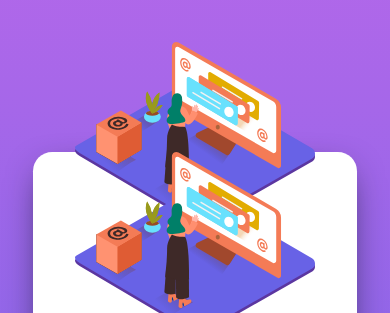
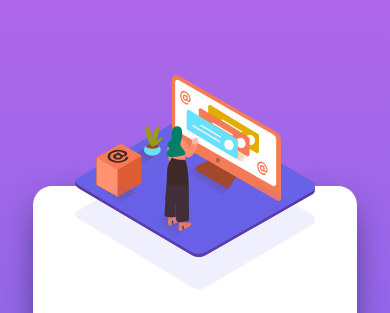
Before and after one commit to jordanheve/faq-accordion-card, a plain HTML site: page index.html in a window 390 px wide. Shown: the top 313 px of the page. Drawn offline with Linux system fonts and the light colour scheme.

Commit message:
img shadow fix

```diff
--- a/css/styles.css
+++ b/css/styles.css
@@ -49,7 +49,7 @@ body {
 }
 
 .main-container__s1__img--shadow {
-    content: url(https://jordanheve.github.io/faq-accordion-card/images/illustration-woman-online-mobile.svg);
+    content: url(../images/bg-pattern-mobile.svg);
     width: 20em;
     margin: -6em auto 0;
 }
```
